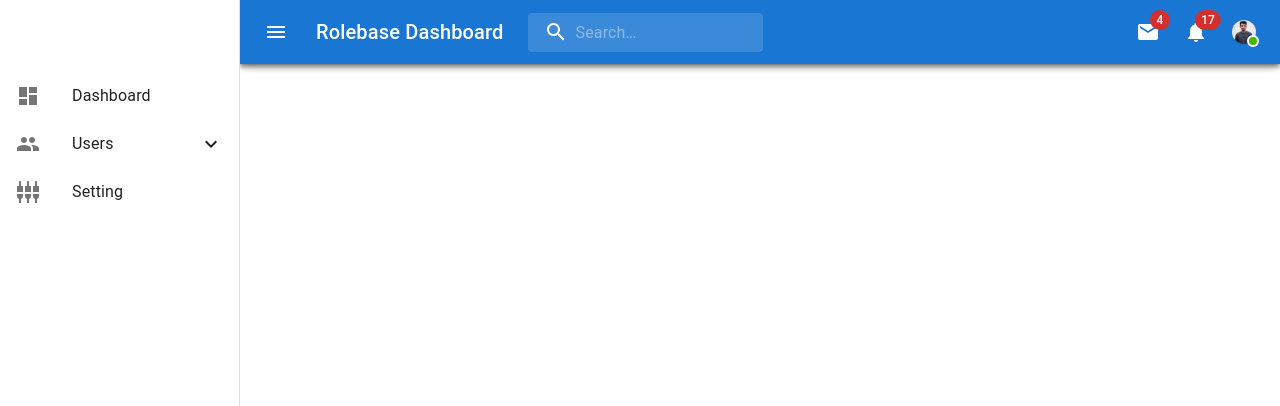
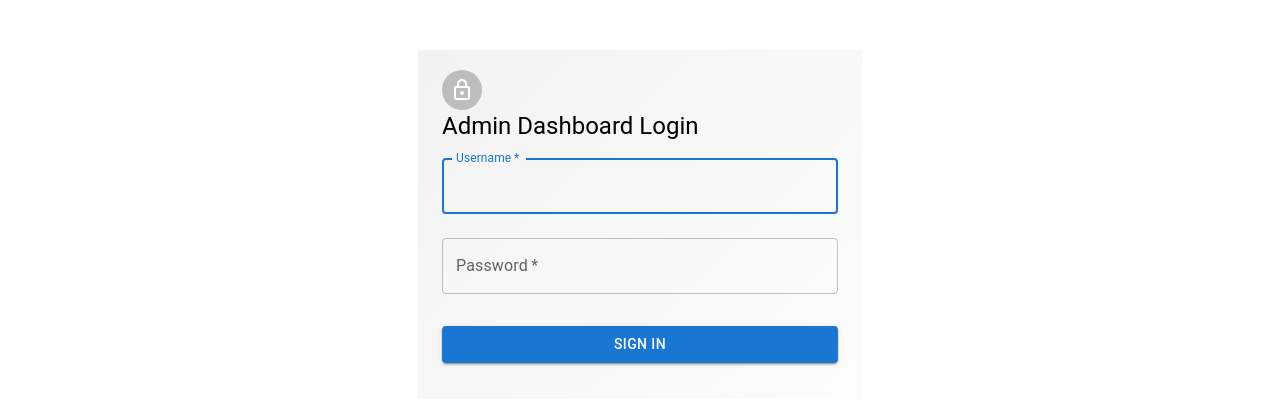
Before and after one commit to fahim-muntasir/ecommercesite-adminpanel-forntend, a React (Create React App) app: page /login in a window 1280 px wide. Shown: the top 406 px of the page. Built offline with nearby package versions, Linux system fonts and the light colour scheme.

Commit message:
create login page

```diff
--- a/src/App.js
+++ b/src/App.js
@@ -1,14 +1,11 @@
 import React from "react";
 import { BrowserRouter } from "react-router-dom";
-import Layout from "./components/Layout";
 import Content from "./contents/Content";
 
 export default function App() {
-  return (
-    <BrowserRouter>
-      <Layout>
-        <Content />
-      </Layout>
-    </BrowserRouter>
-  );
+    return (
+        <BrowserRouter>
+            <Content />
+        </BrowserRouter>
+    );
 }
--- a/src/contents/Content.js
+++ b/src/contents/Content.js
@@ -1,6 +1,7 @@
 import React from "react";
 import { Route, Routes } from "react-router-dom";
 import Dashboard from "../pages/Dashboard";
+import Login from "../pages/Login";
 import AddUser from "../pages/users/Add_users";
 import Users from "../pages/users/Users";
 
@@ -8,6 +9,7 @@ export default function Content() {
     return (
         <Routes>
             <Route path="/" element={<Dashboard />} />
+            <Route path="/login" element={<Login />} />
             <Route path="/users" element={<Users />} />
             <Route path="/users/new" element={<AddUser />} />
         </Routes>
--- a/src/pages/Dashboard.js
+++ b/src/pages/Dashboard.js
@@ -1,5 +1,6 @@
 import React from "react";
+import Layout from "../components/Layout";
 
 export default function Dashboard() {
-  return <div>Dashboard</div>;
+    return <Layout>Dashboard</Layout>;
 }
--- /dev/null
+++ b/src/pages/Login.js
@@ -0,0 +1,99 @@
+import LockOutlinedIcon from "@mui/icons-material/LockOutlined";
+import {
+    Avatar,
+    Button,
+    Container,
+    TextField,
+    Typography,
+} from "@mui/material";
+import { makeStyles } from "@mui/styles";
+import React, { useState } from "react";
+
+const useStyles = makeStyles((theme) => ({
+    container: {
+        display: "flex",
+        flexDirection: "column",
+        alignItems: "center",
+        justifyContent: "center",
+        background: "linear-gradient(135deg, #e0e0e069 0%, #f5f5f540 100%)",
+        padding: "20px 0",
+        marginTop: "50px",
+    },
+    avatar: {
+        backgroundColor: 50,
+    },
+    form: {
+        width: "100%",
+    },
+    submit: {},
+}));
+
+const Login = () => {
+    const classes = useStyles();
+    const [username, setUsername] = useState("");
+    const [password, setPassword] = useState("");
+
+    const handleUsernameChange = (event) => {
+        setUsername(event.target.value);
+    };
+
+    const handlePasswordChange = (event) => {
+        setPassword(event.target.value);
+    };
+
+    const handleSubmit = (event) => {
+        event.preventDefault();
+        // Perform login logic here
+    };
+
+    return (
+        <Container component="main" maxWidth="xs" className={classes.container}>
+            <div>
+                <Avatar className={classes.avatar}>
+                    <LockOutlinedIcon />
+                </Avatar>
+                <Typography component="h1" variant="h5">
+                    Admin Dashboard Login
+                </Typography>
+                <form className={classes.form} onSubmit={handleSubmit}>
+                    <TextField
+                        variant="outlined"
+                        margin="normal"
+                        required
+                        fullWidth
+                        id="username"
+                        label="Username"
+                        name="username"
+                        autoComplete="username"
+                        autoFocus
+                        value={username}
+                        onChange={handleUsernameChange}
+                    />
+                    <TextField
+                        variant="outlined"
+                        margin="normal"
+                        required
+                        fullWidth
+                        name="password"
+                        label="Password"
+                        type="password"
+                        id="password"
+                        autoComplete="current-password"
+                        value={password}
+                        onChange={handlePasswordChange}
+                    />
+                    <Button
+                        type="submit"
+                        fullWidth
+                        variant="contained"
+                        sx={{ mt: 3, mb: 2 }}
+                    >
+                        Sign In
+                    </Button>
+                </form>
+            </div>
+        </Container>
+    );
+};
+
+export default Login;
--- a/src/pages/users/Add_users.js
+++ b/src/pages/users/Add_users.js
@@ -16,6 +16,7 @@ import Typography from "@mui/material/Typography";
 import { styled } from "@mui/material/styles";
 import axios from "axios";
 import React from "react";
+import Layout from "../../components/Layout";
 
 export default function Add_users() {
     const [values, setValues] = React.useState({
@@ -105,7 +106,7 @@ export default function Add_users() {
     };
 
     return (
-        <>
+        <Layout>
             {success && (
                 <Alert severity="success" sx={{ width: 500 }}>
                     {success}
@@ -240,6 +241,7 @@ export default function Add_users() {
                         }}
                         onChange={handleChange("userRole")}
                     >
+                        <option value="">Select role</option>
                         <option value="Admin">Admin</option>
                         <option value="User">User</option>
                     </TextField>
@@ -285,6 +287,6 @@ export default function Add_users() {
                     Submit
                 </Button>
             </Box>
-        </>
+        </Layout>
     );
 }
--- a/src/pages/users/Users.js
+++ b/src/pages/users/Users.js
@@ -1,5 +1,6 @@
 import { DataGrid } from "@mui/x-data-grid";
 import React from "react";
+import Layout from "../../components/Layout";
 
 const columns = [
     { field: "id", headerName: "ID", width: 70 },
@@ -26,6 +27,7 @@ const rows = [{ id: 1, lastName: "Muntasir", firstName: "Fahim", age: 18 }];
 
 export default function Users() {
     return (
+        <Layout>
             <div style={{ height: 550, width: "100%" }}>
                 <DataGrid
                     rows={rows}
@@ -35,5 +37,6 @@ export default function Users() {
                     checkboxSelection
                 />
             </div>
+        </Layout>
     );
 }
```
Lines whose indentation alone changed are shown as unchanged.
